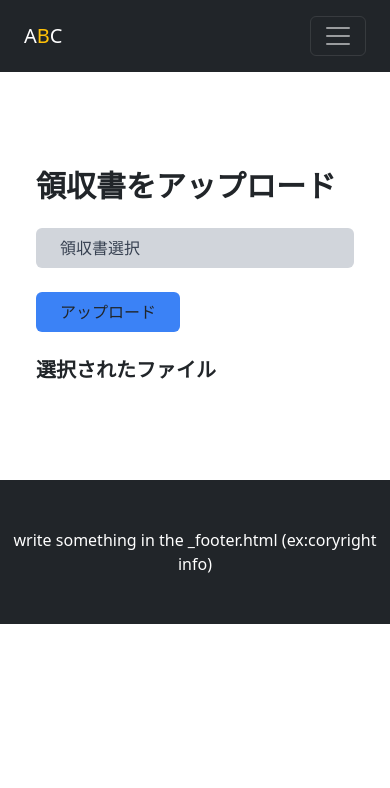
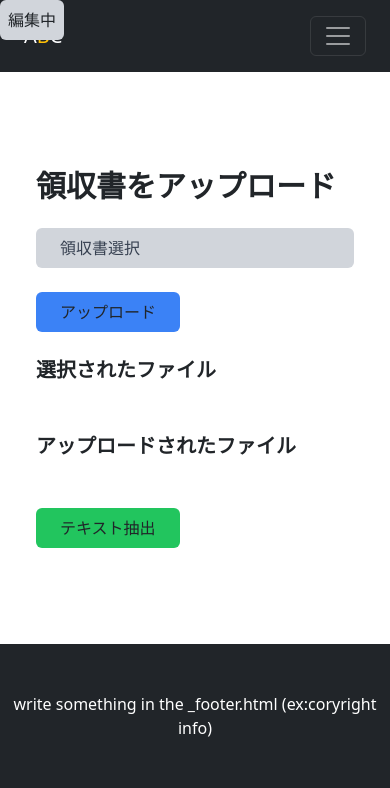
Before and after one commit to crystal9210/react-tailwind-django-PoC, a Django app: page /upload_receipts/ in a window 390 px wide. Shown: the top 788 px of the page. Run offline with Django 5.2, Linux system fonts and the light colour scheme; style sheets or scripts are compiled from the project's sources; some libraries are stand-ins or nearby versions.

Commit message:
update /edit_receipts

```diff
--- a/templates/core/upload_receipts.html
+++ b/templates/core/upload_receipts.html
@@ -18,31 +18,109 @@
       />
     </label>
   </div>
-  <button type="submit" class="bg-blue-500 py-2 px-4 rounded">
+  <button type="submit" class="bg-blue-500 py-2 px-4 mb-4 rounded">
     アップロード
   </button>
 </form>
 
-<div id="selected-files" class="mt-4">
-  <h2 class="text-xl font-bold mb-2">選択されたファイル</h2>
-</div>
+<h2 class="text-xl font-bold mb-2 col-span-full">選択されたファイル</h2>
+<div id="selected-files" class="mt-4 grid grid-cols-1 sm:grid-cols-2 md:grid-cols-3 lg:grid-cols-4 gap-4"></div>
 
-<div id="uploaded-files" class="mt-4" style="display:none;">
-  <h2 class="text-xl font-bold mb-2">アップロードされたファイル</h2>
-</div>
+<h2 class="text-xl font-bold mt-4 mb-2 col-span-full">アップロードされたファイル</h2>
+<div id="uploaded-files" class="mt-4 grid grid-cols-1 sm:grid-cols-2 md:grid-cols-3 lg:grid-cols-4 gap-4"></div>
 
-<div id="extract-button-container" class="mt-4" style="display:none;">
+<div id="extract-button-container" class="mt-4">
   <button id="extract-button" class="bg-green-500 py-2 px-4 rounded">
     テキスト抽出
   </button>
 </div>
 
+<!-- 進行状況通知コンポーネント -->
+<div id="status-indicator" class="fixed top-0 left-0 p-2 bg-gray-300 rounded">
+  <span id="status-text">編集中</span>
+</div>
+
+<!-- 画像全画面表示用 -->
+<div id="fullscreen-overlay" class="fixed inset-0 bg-black bg-opacity-75 flex items-center justify-center hidden z-50">
+  <img id="fullscreen-image" src="" alt="Full Screen Image" class="max-w-full max-h-full">
+</div>
+
+<style>
+  .image-container {
+    position: relative;
+    width: 100%;
+    height: 200px; /* 統一した高さを設定 */
+    overflow: hidden;
+  }
+
+  .image-container img {
+    position: absolute;
+    top: 50%;
+    left: 50%;
+    transform: translate(-50%, -50%);
+    max-width: 100%;
+    max-height: 100%;
+    object-fit: cover;
+  }
+
+  .grid {
+    display: grid;
+    grid-template-columns: repeat(auto-fill, minmax(200px, 1fr));
+    gap: 1rem;
+  }
+
+  .grid-item {
+    background-color: #fff;
+    border: 1px solid #ddd;
+    border-radius: 8px;
+    overflow: hidden;
+    display: flex;
+    flex-direction: column;
+  }
+
+  .grid-item img {
+    width: 100%;
+    height: auto;
+  }
+
+  .grid-item .details {
+    padding: 0.5rem;
+    display: flex;
+    justify-content: space-between;
+    align-items: center;
+  }
+
+  .status-complete {
+    background-color: #add8e6 !important; /* 水色 */
+  }
+
+  @media (max-width: 1024px) {
+    .grid {
+      grid-template-columns: repeat(auto-fill, minmax(33.33%, 1fr));
+    }
+  }
+
+  @media (max-width: 768px) {
+    .grid {
+      grid-template-columns: repeat(auto-fill, minmax(50%, 1fr));
+    }
+  }
+
+  @media (max-width: 640px) {
+    .grid {
+      grid-template-columns: repeat(auto-fill, minmax(100%, 1fr));
+    }
+  }
+</style>
+
 <script>
 let selectedFiles = [];
 let uploadedFiles = [];
+let loadingDotsInterval;
 
 document.getElementById('receipts').addEventListener('change', function(event) {
-  selectedFiles = Array.from(event.target.files);
+  const newFiles = Array.from(event.target.files);
+  selectedFiles = selectedFiles.concat(newFiles); // 新しく選択されたファイルを追加
   renderSelectedFiles();
 });
 
@@ -79,16 +157,31 @@ document.getElementById('extract-button').addEventListener('click', async functi
   window.location.href = "/edit_receipts";
 });
 
+// 選択したファイル群をグリッドとして用件に応じて見やすくレンダリングするための調整をする関数
 function renderSelectedFiles() {
   const selectedFilesContainer = document.getElementById('selected-files');
-  selectedFilesContainer.innerHTML = '<h2 class="text-xl font-bold mb-2">選択されたファイル</h2>';
+  selectedFilesContainer.innerHTML = ''; // 初期化
+
+  // タイトルを追加
+  // const title = document.createElement('h2');
+  // title.className = 'text-xl font-bold mb-2 col-span-full';
+  // title.innerText = '選択されたファイル';
+  // selectedFilesContainer.appendChild(title);
 
   selectedFiles.forEach((file, index) => {
     const fileItem = document.createElement('div');
-    fileItem.className = 'flex justify-between items-center mb-2';
+    fileItem.className = 'p-2 border rounded shadow relative grid-item';
     fileItem.innerHTML = `
-      <span>${file.name}</span>
-      <button type="button" class="bg-red-500 text-white py-1 px-2 rounded" onclick="removeSelectedFile(${index})">削除</button>
+      <div class="image-container">
+        <img src="${URL.createObjectURL(file)}" alt="${file.name}" class="cursor-pointer"
+        ondblclick="showFullscreenImage('${URL.createObjectURL(file)}')"
+        ontouchstart="handleTouchStart(event, '${URL.createObjectURL(file)}')">
+      </div>
+      <div class="details">
+        <span class="text-sm">${file.name}</span>
+        <button type="button" class="bg-red-500 text-white py-1 px-2 rounded"
+        onclick="removeSelectedFile(${index})">削除</button>
+      </div>
     `;
     selectedFilesContainer.appendChild(fileItem);
   });
@@ -96,19 +189,27 @@ function renderSelectedFiles() {
 
 function renderUploadedFiles() {
   const uploadedFilesContainer = document.getElementById('uploaded-files');
-  uploadedFilesContainer.style.display = 'block';
-  uploadedFilesContainer.innerHTML = '<h2 class="text-xl font-bold mb-2">アップロードされたファイル</h2>';
+  uploadedFilesContainer.innerHTML = ''; // 初期化
 
   uploadedFiles.forEach((file, index) => {
     const fileItem = document.createElement('div');
-    fileItem.className = 'flex justify-between items-center mb-2';
+    fileItem.className = 'p-2 border rounded shadow relative grid-item';
     fileItem.innerHTML = `
-      <span>${file.name}</span>
-      <button type="button" class="bg-red-500 text-red py-1 px-2 rounded" onclick="removeUploadedFile(${index})">削除</button>
+      <div class="image-container">
+        <img src="${URL.createObjectURL(file)}" alt="${file.name}" class="cursor-pointer"
+        ondblclick="showFullscreenImage('${URL.createObjectURL(file)}')"
+        ontouchstart="handleTouchStart(event, '${URL.createObjectURL(file)}')">
+      </div>
+      <div class="details">
+        <span class="text-sm">${file.name}</span>
+        <button type="button" class="bg-red-500 text-white py-1 px-2 rounded"
+        onclick="removeUploadedFile(${index})">削除</button>
+      </div>
     `;
     uploadedFilesContainer.appendChild(fileItem);
   });
 }
+
 
 function removeSelectedFile(index) {
   selectedFiles.splice(index, 1);
@@ -121,23 +222,103 @@ function removeUploadedFile(index) {
 }
 
 async function mockUpload(files) {
+  // 進行状況をアップデート
+  setStatus('アップロード中');
+
+  // Loading...のアニメーション開始
+  startLoadingAnimation();
+
   // ここで非同期に外部APIを呼び出す処理をモック
   console.log('Uploading files:', files);
   return new Promise(function(resolve) {
     setTimeout(function() {
+      stopLoadingAnimation();
+      setStatus('保存完了');
       resolve();
     }, 3000); // 3秒待機するモック
   });
 }
 
 async function mockExtractText() {
+  // 進行状況をアップデート
+  setStatus('テキスト抽出中');
+
+  // Loading...のアニメーション開始
+  startLoadingAnimation();
+
   // ここで非同期にテキスト抽出の処理をモック
   console.log('Extracting text from uploaded files');
   return new Promise(function(resolve) {
-    setTimeout(function() {
-      resolve();
+    setTimeout(async function() {
+      stopLoadingAnimation();
+      setStatus('抽出完了', 'status-complete'); // 状態を抽出完了に変更し、背景色を水色にする
+      await delay(1000); // 1秒待機
+      setStatus('保存完了');
+      window.location.href = "/edit_receipts";
+      resolve(); // Promiseが解決されて裏側でmockExtractTextが終了する
     }, 3000); // 3秒待機するモック
   });
 }
+
+function setStatus(status) {
+  document.getElementById('status-text').textContent = status;
+}
+
+function setStatus(status, additionalClass = '') {
+  const statusIndicator = document.getElementById('status-indicator');
+  const statusText = document.getElementById('status-text');
+  statusText.textContent = status;
+  if (additionalClass) {
+    statusIndicator.classList.add(additionalClass);
+  }
+}
+
+function delay(ms) {
+  return new Promise(resolve => setTimeout(resolve, ms));
+}
+
+function startLoadingAnimation() {
+  const statusText = document.getElementById('status-text');
+  let dots = 0;
+
+  loadingDotsInterval = setInterval(() => {
+    dots = (dots + 1) % 4;
+    statusText.textContent = statusText.textContent.replace(/\.*$/, '.' + '.'.repeat(dots));
+  }, 500);
+}
+
+function stopLoadingAnimation() {
+  clearInterval(loadingDotsInterval);
+}
+
+// 画像を全画面表示
+function showFullscreenImage(src) {
+  const overlay = document.getElementById('fullscreen-overlay');
+  const fullscreenImage = document.getElementById('fullscreen-image');
+  fullscreenImage.src = src;
+  overlay.classList.remove('hidden');
+}
+
+// 画像をダブルクリックまたは長押しした時の処理
+function handleTouchStart(event, src) {
+  let touchDuration = 0;
+
+  const interval = setInterval(() => {
+    touchDuration += 100;
+    if (touchDuration >= 1000) {
+      clearInterval(interval);
+      showFullscreenImage(src);
+    }
+  }, 100);
+
+  event.target.addEventListener('touchend', () => {
+    clearInterval(interval);
+  });
+}
+
+// 全画面表示を終了
+document.getElementById('fullscreen-overlay').addEventListener('click', function() {
+  this.classList.add('hidden');
+});
 </script>
 {% endblock content %}
```
